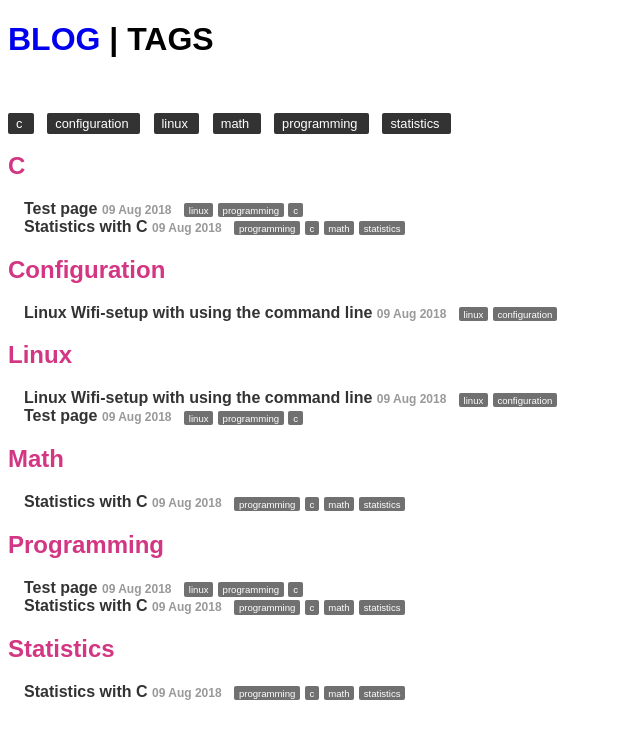
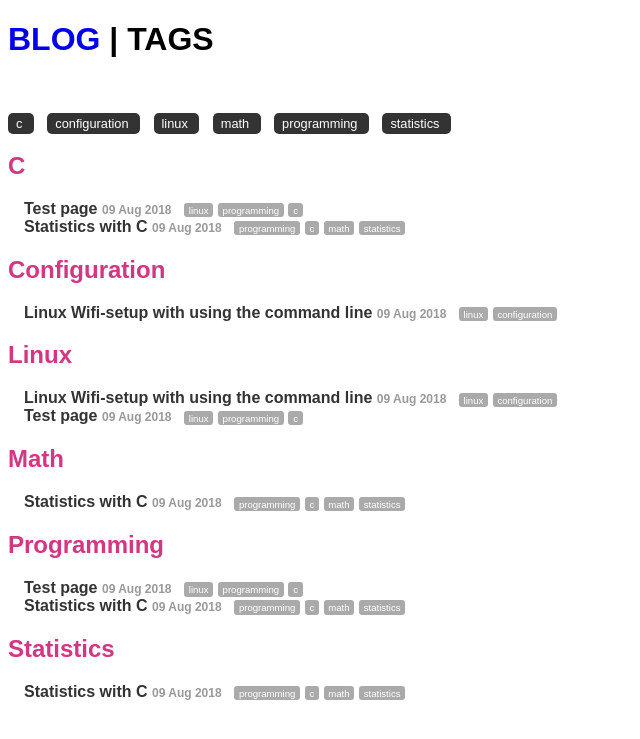
Before and after one commit to execas/execas.github.io, a Jekyll site: the page built from tags.html, in a window 1280 px wide. Shown: the top 739 px of the page, without its empty margins (0-640 px from the left). Built offline with Jekyll 4.4.1, drawn with Linux system fonts in a browser that asks for light colours.

Commit message:
Update execas.css

```diff
--- a/css/execas.css
+++ b/css/execas.css
@@ -49,7 +49,7 @@ list of matching posts beneath tag name header
 .tag-mark {
     font-size: 80%;
     padding: .2rem .5rem .2rem .5rem;
-    border-radius: 2px;
+    border-radius: 5px;
     background: #333333;
     color: #fff;
     }
@@ -63,12 +63,13 @@ list of matching posts beneath tag name header
 .tag-posts .tag-mark {
     padding: .1rem .3rem .1rem .3rem;
     font-size: 60%;
-    background: #707070;
+    border-radius: 3px;
+    background: #aaaaaa;
     color: #ffffff;
 }
 
 .tag-posts .tag-mark:hover {
-    background-color: #aaaaaa;
+    background-color: #dddddd;
     color: #ffffff;
     text-decoration: none;
 }
@@ -76,6 +77,7 @@ list of matching posts beneath tag name header
 .post-tag {
     padding: .1rem .3rem .1rem .3rem;
     font-size: 80%;
+    border-radius: 3px;
     background: #707070;
     color: #ffffff;
 }
```
